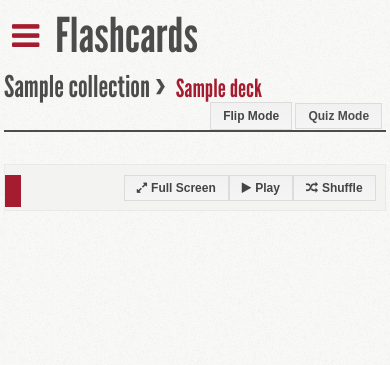
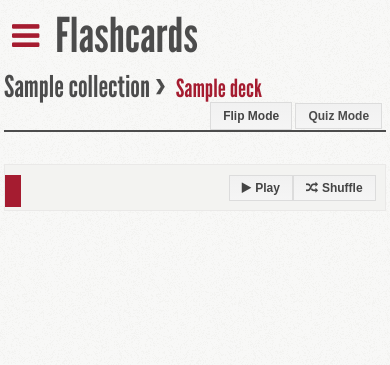
Before and after one commit to Harvard-ATG/HarvardCards, a Django app: page /deck/1 in a window 390 px wide. Shown: the top 365 px of the page. Run offline with Django 3.2, Linux system fonts and the light colour scheme; data comes from the database, SQL or seed files in the repository; tables that the repository leaves empty hold one stand-in row (values such as "Sample post"); parts of the project's set-up code (start-up, migrations or seed data) failed here and were passed over; some libraries are stand-ins or nearby versions.

Commit message:
added a class to hide elements such as the full screen button on mobile devices

```diff
--- a/harvardcards/static/css/styles.css
+++ b/harvardcards/static/css/styles.css
@@ -869,6 +869,7 @@ a#mobileMenu{
 * iPhone portrait
 */
 	/*body{ background-color: blue; background-image:none; }*/
+	.hidden-mobile { display: none !important; }
 
 	.section{
 		padding: 0 1%;
@@ -985,6 +986,9 @@ a#mobileMenu{
 		padding: 0 1%;
 		width: 98%;
 	}
+
+	.hidden-mobile { display: none !important; }
+
 	#navigation
 	, a#addCard
 	, .addCards { display: none; }
--- a/harvardcards/templates/deck_view.html
+++ b/harvardcards/templates/deck_view.html
@@ -91,7 +91,7 @@
             <div class="controls">
               <a class="pull-right" id="shuffle_cards" href="javascript:void(0)"><i id="shuffle" class="fa fa-random"></i><span class="control-text">Shuffle</span></a>
               <a class="pull-right" id="play_cards" href="javascript:void(0)"><i id="play" class="fa fa-play"></i><span class="control-text">Play</span></a>
-              <a class="pull-right" id="full_screen" href="javascript:void(0)"><i id="full" class="fa fa-expand"></i><span class="control-text">Full Screen</span></a>
+              <a class="pull-right hidden-mobile" id="full_screen" href="javascript:void(0)"><i id="full" class="fa fa-expand"></i><span class="control-text">Full Screen</span></a>
             </div>
             {% for card in cards %}
                 {% if is_deck_admin %}
```
